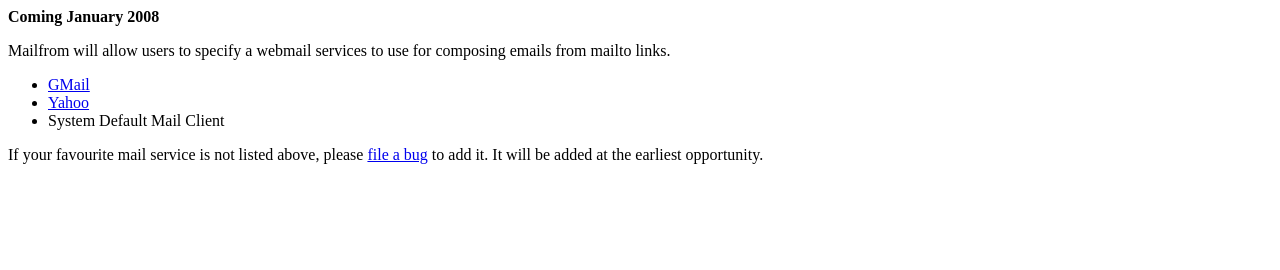
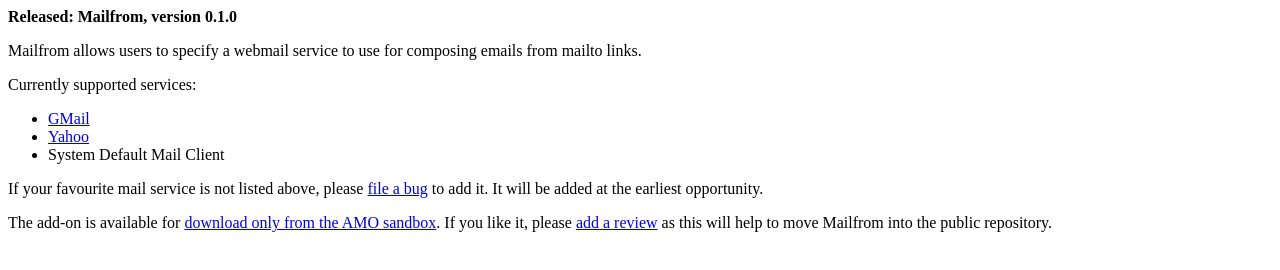
Before and after one commit to garethhunt/mailfrom, a plain HTML site: page www/index.html in a window 1280 px wide. Drawn offline with Linux system fonts and the light colour scheme.

Commit message:
Announced release of version 0.1.0

```diff
--- a/www/index.html
+++ b/www/index.html
@@ -33,11 +33,11 @@
 <!-- ***************** INFO/NEWS *************** -->
 
 <!-- MAIN CONTENT -->
-<p><b>Coming January 2008</b></p>
+<p><b>Released: Mailfrom, version 0.1.0</b></p>
 
-<p>Mailfrom will allow users to specify a webmail services to use for composing emails from mailto links.</p>
+<p>Mailfrom allows users to specify a webmail service to use for composing emails from mailto links.</p>
 
-<Currently supported servicesL</p>
+<p>Currently supported services:</p>
 <ul>
   <li><a href="http://mail.google.com/">GMail</a></li>
   <li><a href="http://mail.yahoo.com/">Yahoo</a></li>
@@ -45,3 +45,6 @@
 </ul>
 
 <p>If your favourite mail service is not listed above, please <a href="https://www.mozdev.org/bugs/enter_bug.cgi?comment=Mail%20Service%3A%0D%0AURL%3A&component=Mail%20Service&product=mailfrom&short_desc=Add%20mail%20service%20to%20Mailfrom%20configuration" onclick="javascript:pageTracker._trackPageview('/outgoing/mozdev_org/bugs/new_mail_service');">file a bug</a> to add it.  It will be added at the earliest opportunity.</p>
+
+<p>The add-on is available for <a href="https://addons.mozilla.org/en-US/firefox/addon/6354" onclick="javascript:pageTracker._trackPageview('/outgoing/addons_mozilla_org/mailfrom');" title="Download Mailfrom">download only from the AMO sandbox</a>.
+If you like it, please <a href="https://addons.mozilla.org/en-US/firefox/reviews/add/6354" onclick="javascript:pageTracker._trackPageview('/outgoing/addons_mozilla_org/mailfrom/add/review');" title="Review Mailfrom">add a review</a> as this will help to move Mailfrom into the public repository.</p>
```
